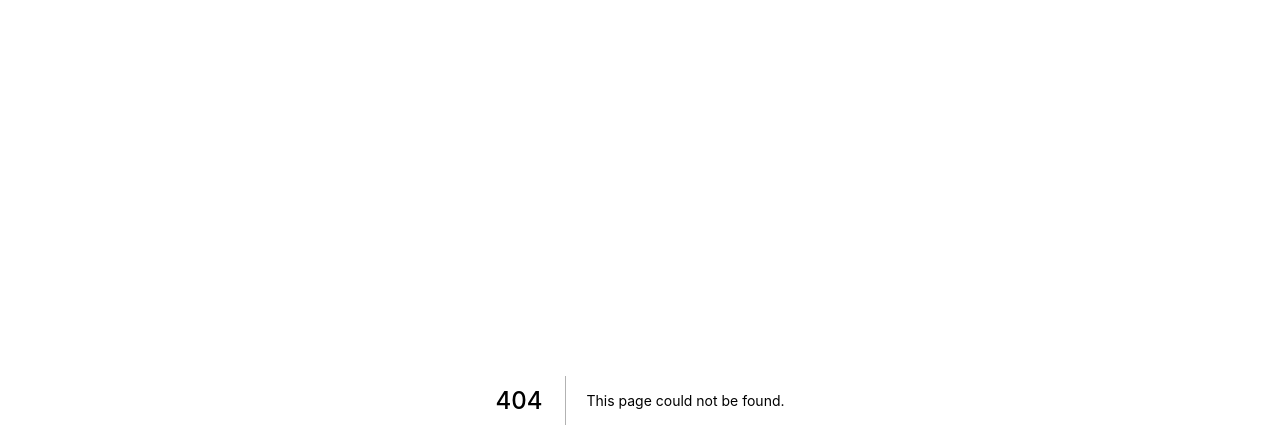
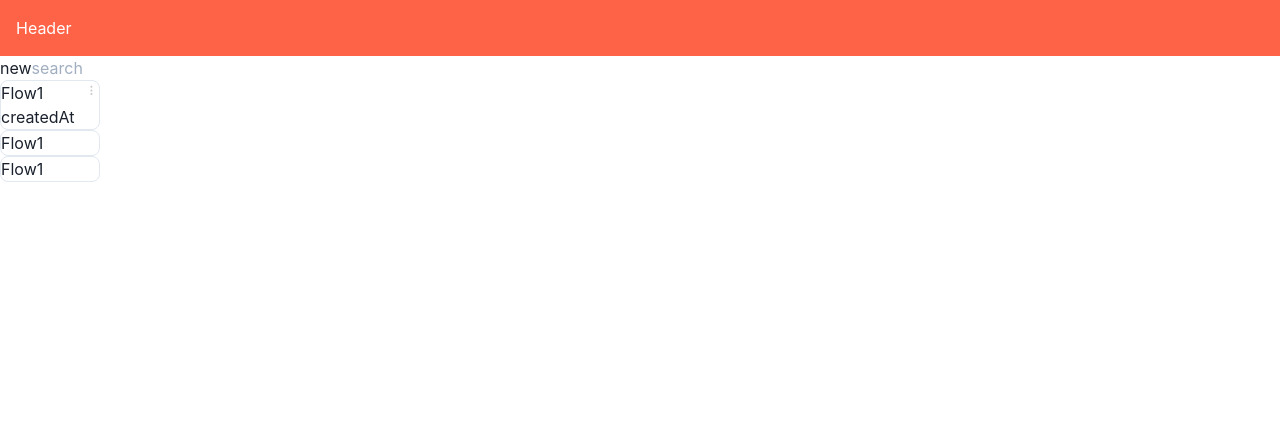
Before and after one commit to ISC-BusinessFlow/BusinessFlow, a Next.js app in the folder frontend/: page /new in a window 1280 px wide. Before the commit this address had no page. Shown: the top 448 px of the page. Built offline with nearby package versions, Linux system fonts and the light colour scheme.

Commit message:
wip
Co-authored-by: shinooooo <shinooooo@users.noreply.github.com>

```diff
--- /dev/null
+++ b/frontend/src/pages/new.tsx
@@ -0,0 +1,66 @@
+import { Box, Flex } from '@chakra-ui/react';
+
+const New = () => {
+  return (
+    <>
+      <Box bg="tomato" w="100%" p={4} color="white">
+        Header
+      </Box>
+      <div>
+        <button>new</button>
+        <input type="text" placeholder="search" />
+      </div>
+      <Flex>
+        <div>
+          <div>
+            <Box
+              maxW="sm"
+              borderWidth="1px"
+              borderRadius="lg"
+              overflow="hidden"
+              w="100px"
+              h="50px"
+              display="flex"
+            >
+              Flow1 createdAt
+              <svg
+                width="20"
+                height="20"
+                viewBox="0 0 17 17"
+                fill="none"
+                xmlns="http://www.w3.org/2000/svg"
+              >
+                <path
+                  fillRule="evenodd"
+                  clipRule="evenodd"
+                  d="M7.84978 13.3632C8.53228 13.3632 9.086 12.8083 9.086 12.1244C9.086 11.4405 8.53228 10.8856 7.84978 10.8856C7.16729 10.8856 6.61357 11.4405 6.61357 12.1244C6.61357 12.8083 7.16729 13.3632 7.84978 13.3632ZM7.84978 6.54977C7.16729 6.54977 6.61357 7.10463 6.61357 7.78853C6.61357 8.47242 7.16729 9.02728 7.84978 9.02728C8.53228 9.02728 9.086 8.47242 9.086 7.78853C9.086 7.10463 8.53228 6.54977 7.84978 6.54977ZM9.086 3.4529C9.086 4.13678 8.53228 4.69162 7.84978 4.69162C7.16729 4.69162 6.61357 4.13678 6.61357 3.4529C6.61357 2.76902 7.16729 2.21417 7.84978 2.21417C8.53228 2.21417 9.086 2.76902 9.086 3.4529Z"
+                  fill="#CBCBCB"
+                ></path>
+              </svg>
+            </Box>
+            <Box
+              maxW="sm"
+              borderWidth="1px"
+              borderRadius="lg"
+              overflow="hidden"
+              display="flex"
+            >
+              Flow1
+            </Box>
+            <Box
+              maxW="sm"
+              borderWidth="1px"
+              borderRadius="lg"
+              overflow="hidden"
+              display="flex"
+            >
+              Flow1
+            </Box>
+          </div>
+        </div>
+      </Flex>
+    </>
+  );
+};
+
+export default New;
```
Also changed, not shown: frontend/src/components/new/FlowListComponent.tsx (added), frontend/src/components/new/ToolbarComponent.tsx (added).
